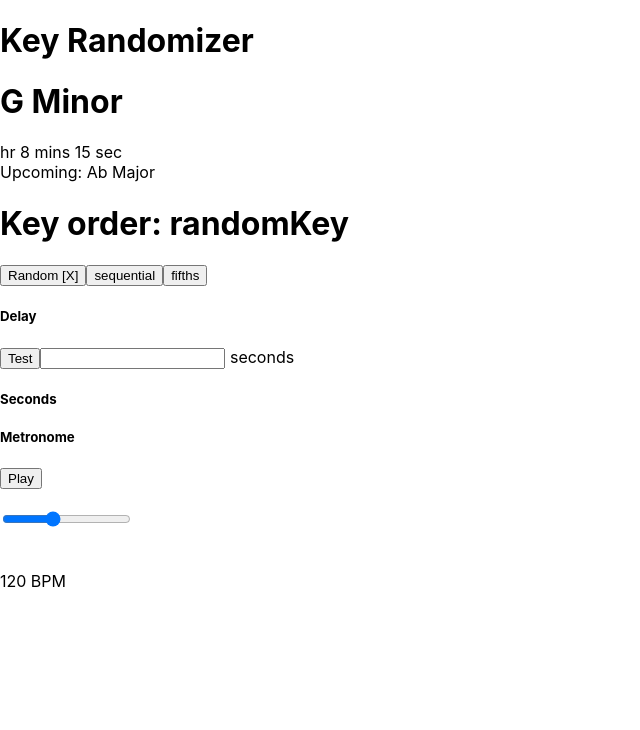
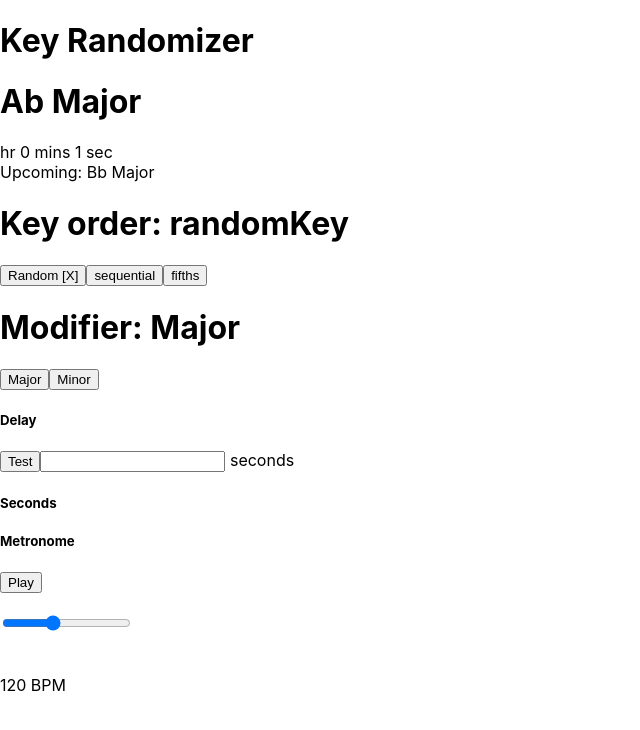
Before and after one commit to luketurnerdev/randomkeygenerator, a React (Create React App) app: page / in a window 1280 px wide. Shown: the top 730 px of the page, without its empty margins (0-640 px from the left). Built offline with nearby package versions, Linux system fonts and the light colour scheme.

Commit message:
allow user to choose minor chords

```diff
--- a/src/Components/Randomizer/index.js
+++ b/src/Components/Randomizer/index.js
@@ -22,11 +22,11 @@ const Randomizer = () => {
   const modifiers = ["Major", "Minor"];
   // const modifiers = ["Major"];
   const [currentKey, setCurrentKey] = useState("G");
-  const [currentMod, setCurrentMod] = useState("Minor");
+  const [currentMod, setCurrentMod] = useState("Major");
   const [upcomingKey,setUpcomingKey] = useState("Ab");
   const [upcomingMod,setUpcomingMod] = useState("Major");
   const [keyOrder, setKeyOrder] = useState("randomKey")
-  const [delayInSeconds, setDelayInSeconds] = useState(500);
+  const [delayInSeconds, setDelayInSeconds] = useState(3);
   const [volume, setVolume] = useState(0.4);
 
   /*
@@ -61,8 +61,6 @@ const Randomizer = () => {
 
   const changeKeyRandomly = () => {
     let newKey = keys[Math.floor(Math.random() * keys.length)];
-    let newMod = modifiers[Math.floor(Math.random() * modifiers.length)];
-    setUpcomingMod("Minor")
     setUpcomingKey(newKey)
     console.log('set upcoming to ' +newKey)
   }
@@ -90,7 +88,6 @@ const Randomizer = () => {
       console.error('no chord found')
     }
     setCurrentKey(upcomingKey);
-    setCurrentMod(upcomingMod);
   }
 
   const decideUpcomingKey = keyOrder => {
@@ -172,6 +169,28 @@ const Randomizer = () => {
     )
   }
 
+  const ChangeModDisplay = () => {
+    return (
+     <div>
+        <h1>Modifier: {currentMod} </h1>
+      <button onClick={() => {
+        setUpcomingMod("Major")
+        setCurrentMod("Major")
+      }
+    }>
+       Major
+    </button >
+      <button onClick={() => {
+        setUpcomingMod("Minor")
+        setCurrentMod("Minor")
+      }
+    }>
+       Minor
+    </button >
+     </div>
+    )
+  }
+
   const clockRenderer = ({ hours, minutes, seconds, completed, api}) => {
 
     if (completed) {
@@ -200,6 +219,7 @@ const Randomizer = () => {
       <div>
         <KeyDisplay />
         <ChangeOrderDisplay />
+        <ChangeModDisplay />
         <h5>Delay</h5>
         <button onClick={() => changeKeySequentially()}> Test </button>
         <input type="number" onChange={e => changeDelay(e)} /> <span> seconds </span>
```
